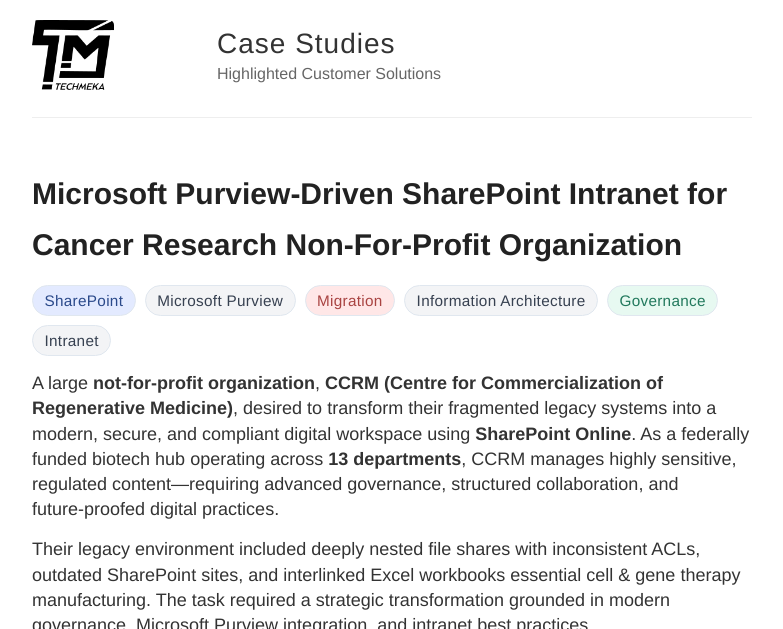
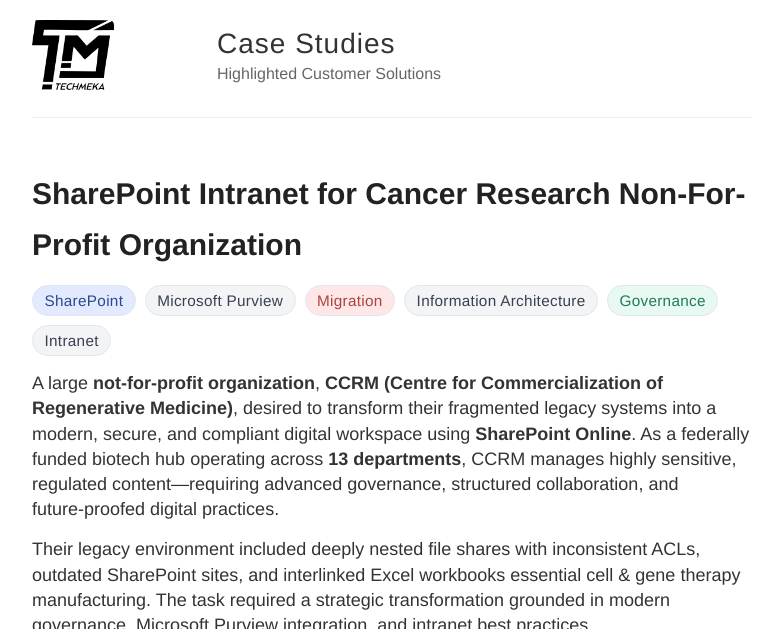
Before and after one commit to Techmeka/blog, a Jekyll site: the page built from docs/_posts/2025-01-01-File-Server-Sharepoint-Migration.md, in a window 1280 px wide and 900 px high, cut to the strip 0-629 px from the top of the window. Shown: the whole strip, without its empty margins (248-1031 px from the left). Built offline with Jekyll 4.4.1, drawn with Linux system fonts in a browser that asks for light colours.

Commit message:
new blog post

```diff
--- a/docs/_posts/2025-01-01-File-Server-Sharepoint-Migration.md
+++ b/docs/_posts/2025-01-01-File-Server-Sharepoint-Migration.md
@@ -1,6 +1,6 @@
 ---
 layout: post
-title: Microsoft Purview-Driven SharePoint Intranet for Cancer Research Non-For-Profit Organization
+title: SharePoint Intranet for Cancer Research Non-For-Profit Organization
 date: 2025-01-01 00:00:00
 tags: [ SharePoint, Microsoft Purview, Migration, Information Architecture, Governance, Intranet ]
 categories: [Data, Technology]
```
